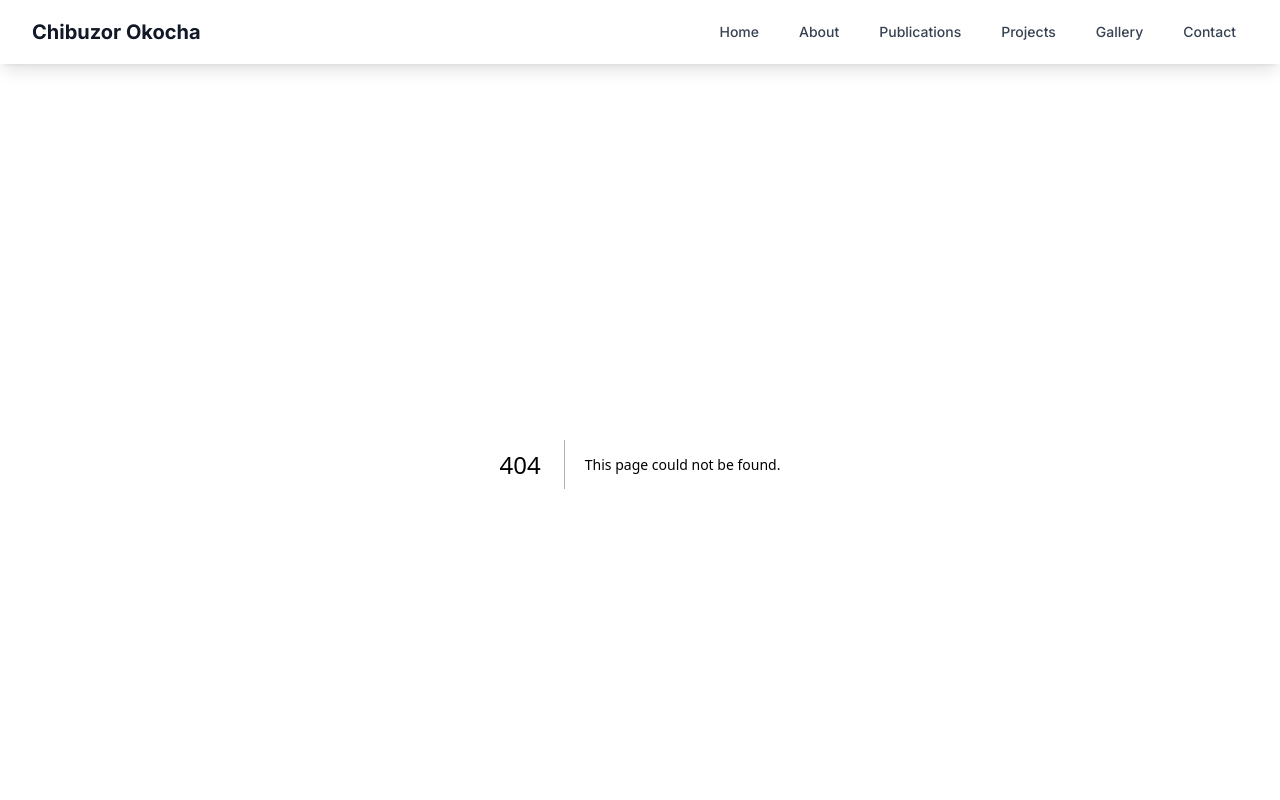
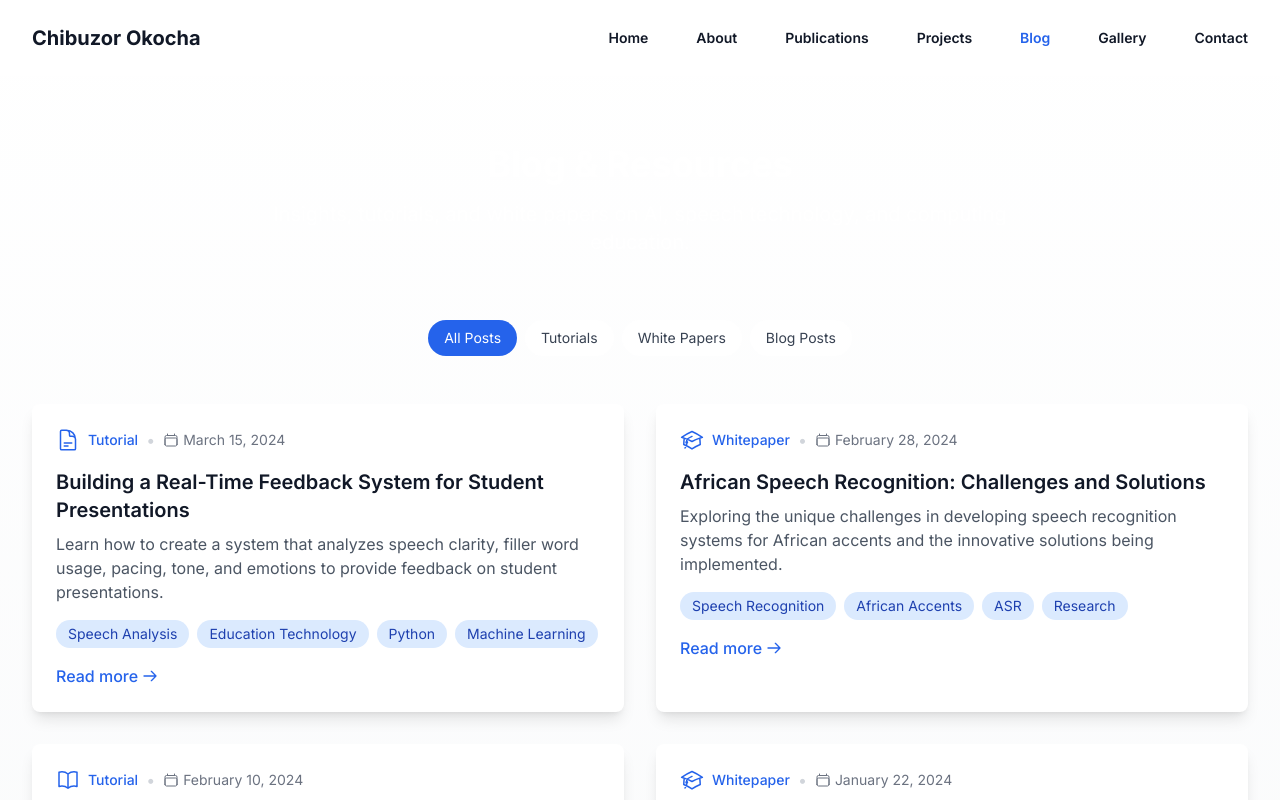
Before and after one commit to unruli/Portfolio-website, a Next.js app: page /blog in a window 1280 px wide. Before the commit this address had no page. Shown: the top 800 px of the page. Built offline with nearby package versions, Linux system fonts and the light colour scheme.

Commit message:
Update blog page

```diff
--- /dev/null
+++ b/src/app/blog/page.tsx
@@ -0,0 +1,163 @@
+'use client'
+
+import * as React from 'react'
+import { motion } from 'framer-motion'
+import Link from 'next/link'
+import { CalendarIcon, DocumentTextIcon, BookOpenIcon, AcademicCapIcon } from '@heroicons/react/24/outline'
+
+// Sample blog posts data - you can replace with your actual content
+const blogPosts = [
+  {
+    id: 1,
+    title: 'Building a Real-Time Feedback System for Student Presentations',
+    excerpt: 'Learn how to create a system that analyzes speech clarity, filler word usage, pacing, tone, and emotions to provide feedback on student presentations.',
+    date: 'March 15, 2024',
+    category: 'tutorial',
+    icon: DocumentTextIcon,
+    link: '/blog/real-time-feedback-system',
+    tags: ['Speech Analysis', 'Education Technology', 'Python', 'Machine Learning'],
+  },
+  {
+    id: 2,
+    title: 'African Speech Recognition: Challenges and Solutions',
+    excerpt: 'Exploring the unique challenges in developing speech recognition systems for African accents and the innovative solutions being implemented.',
+    date: 'February 28, 2024',
+    category: 'whitepaper',
+    icon: AcademicCapIcon,
+    link: '/blog/african-speech-recognition',
+    tags: ['Speech Recognition', 'African Accents', 'ASR', 'Research'],
+  },
+  {
+    id: 3,
+    title: 'Integrating LLaMA 3 with Speech-to-Text for Creative Applications',
+    excerpt: 'A comprehensive guide on combining SpeechBrain for transcription with LLaMA 3 for creative text generation in applications like story writing.',
+    date: 'February 10, 2024',
+    category: 'tutorial',
+    icon: BookOpenIcon,
+    link: '/blog/llama3-speech-to-text',
+    tags: ['LLM', 'Speech-to-Text', 'LLaMA 3', 'SpeechBrain', 'Python'],
+  },
+  {
+    id: 4,
+    title: 'The Future of Multi-Agent Systems in Education',
+    excerpt: 'Examining how multi-agent systems can transform educational experiences through personalized learning, automated feedback, and intelligent tutoring.',
+    date: 'January 22, 2024',
+    category: 'whitepaper',
+    icon: AcademicCapIcon,
+    link: '/blog/multi-agent-education',
+    tags: ['Multi-Agent Systems', 'Education', 'AI', 'Future of Learning'],
+  },
+]
+
+const categories = [
+  { id: 'all', label: 'All Posts' },
+  { id: 'tutorial', label: 'Tutorials' },
+  { id: 'whitepaper', label: 'White Papers' },
+  { id: 'blog', label: 'Blog Posts' },
+]
+
+export default function Blog() {
+  const [selectedCategory, setSelectedCategory] = React.useState('all')
+
+  const filteredPosts = selectedCategory === 'all'
+    ? blogPosts
+    : blogPosts.filter(post => post.category === selectedCategory)
+
+  return (
+    <div className="min-h-screen py-20">
+      <div className="max-w-7xl mx-auto px-4 sm:px-6 lg:px-8">
+        <motion.div
+          initial={{ opacity: 0, y: 20 }}
+          animate={{ opacity: 1, y: 0 }}
+          transition={{ duration: 0.5 }}
+          className="text-center mb-16"
+        >
+          <h1 className="text-4xl font-bold text-white mb-4">
+            Blog & Resources
+          </h1>
+          <p className="text-xl text-white max-w-3xl mx-auto">
+            Insights, tutorials, and white papers on AI, speech technology, and computing education.
+          </p>
+        </motion.div>
+
+        {/* Category Filter */}
+        <div className="flex flex-wrap gap-2 justify-center mb-12">
+          {categories.map((category) => (
+            <button
+              key={category.id}
+              onClick={() => setSelectedCategory(category.id)}
+              className={`px-4 py-2 rounded-full text-sm capitalize transition-colors ${
+                selectedCategory === category.id
+                  ? 'bg-blue-600 text-white'
+                  : 'bg-white text-gray-700 hover:bg-gray-100 dark:bg-gray-800 dark:text-gray-300 dark:hover:bg-gray-700'
+              }`}
+            >
+              {category.label}
+            </button>
+          ))}
+        </div>
+
+        {/* Blog Posts Grid */}
+        <div className="grid grid-cols-1 md:grid-cols-2 gap-8">
+          {filteredPosts.map((post, index) => (
+            <motion.div
+              key={post.id}
+              initial={{ opacity: 0, y: 20 }}
+              animate={{ opacity: 1, y: 0 }}
+              transition={{ duration: 0.5, delay: index * 0.1 }}
+              className="bg-white dark:bg-gray-800 rounded-lg shadow-lg overflow-hidden hover:shadow-xl transition-shadow"
+            >
+              <div className="p-6">
+                <div className="flex items-center mb-4">
+                  <post.icon className="h-6 w-6 text-blue-600 dark:text-blue-400 mr-2" />
+                  <span className="text-sm font-medium text-blue-600 dark:text-blue-400 capitalize">
+                    {post.category}
+                  </span>
+                  <span className="mx-2 text-gray-300">•</span>
+                  <div className="flex items-center text-gray-500 dark:text-gray-400 text-sm">
+                    <CalendarIcon className="h-4 w-4 mr-1" />
+                    {post.date}
+                  </div>
+                </div>
+                <h3 className="text-xl font-semibold text-gray-900 dark:text-white mb-2">
+                  {post.title}
+                </h3>
+                <p className="text-gray-600 dark:text-gray-300 mb-4">
+                  {post.excerpt}
+                </p>
+                <div className="flex flex-wrap gap-2 mb-4">
+                  {post.tags.map((tag) => (
+                    <span
+                      key={tag}
+                      className="px-3 py-1 text-sm bg-blue-100 text-blue-800 dark:bg-blue-900 dark:text-blue-200 rounded-full"
+                    >
+                      {tag}
+                    </span>
+                  ))}
+                </div>
+                <Link
+                  href={post.link}
+                  className="inline-flex items-center text-blue-600 dark:text-blue-400 hover:text-blue-800 dark:hover:text-blue-300 font-medium"
+                >
+                  Read more
+                  <svg className="w-4 h-4 ml-1" fill="none" stroke="currentColor" viewBox="0 0 24 24" xmlns="http://www.w3.org/2000/svg">
+                    <path strokeLinecap="round" strokeLinejoin="round" strokeWidth={2} d="M14 5l7 7m0 0l-7 7m7-7H3" />
+                  </svg>
+                </Link>
+              </div>
+            </motion.div>
+          ))}
+        </div>
+
+        {/* Empty State */}
+        {filteredPosts.length === 0 && (
+          <div className="text-center py-12">
+            <DocumentTextIcon className="h-12 w-12 text-gray-400 mx-auto mb-4" />
+            <h3 className="text-xl font-medium text-gray-900 dark:text-white mb-2">No posts found</h3>
+            <p className="text-gray-500 dark:text-gray-400">Check back later for new content in this category.</p>
+          </div>
+        )}
+      </div>
+    </div>
+  )
+}
--- a/src/components/Navbar.tsx
+++ b/src/components/Navbar.tsx
@@ -1,6 +1,6 @@
 'use client'
 
-import { useState } from 'react'
+import * as React from 'react'
 import Link from 'next/link'
 import { usePathname } from 'next/navigation'
 import { Bars3Icon, XMarkIcon } from '@heroicons/react/24/outline'
@@ -10,74 +10,77 @@ const navigation = [
   { name: 'About', href: '/about' },
   { name: 'Publications', href: '/publications' },
   { name: 'Projects', href: '/projects' },
+  { name: 'Blog', href: '/blog' },
   { name: 'Gallery', href: '/gallery' },
   { name: 'Contact', href: '/contact' },
 ]
 
 export default function Navbar() {
-  const [mobileMenuOpen, setMobileMenuOpen] = useState(false)
+  const [mobileMenuOpen, setMobileMenuOpen] = React.useState(false)
   const pathname = usePathname()
 
   return (
-    <nav className="fixed top-0 left-0 right-0 z-50 bg-white dark:bg-gray-900 shadow-lg">
-      <div className="max-w-7xl mx-auto px-4 sm:px-6 lg:px-8">
-        <div className="flex justify-between h-16">
-          <div className="flex">
-            <Link
-              href="/"
-              className="flex items-center text-xl font-bold text-gray-900 dark:text-white"
-            >
-              Chibuzor Okocha
+    <header className="fixed inset-x-0 top-0 z-50 bg-white/80 dark:bg-gray-900/80 backdrop-blur-sm">
+      <nav className="flex items-center justify-between p-6 lg:px-8" aria-label="Global">
+        <div className="flex lg:flex-1">
+          <Link href="/" className="-m-1.5 p-1.5">
+            <span className="text-xl font-bold text-gray-900 dark:text-white">Chibuzor Okocha</span>
           </Link>
         </div>
-
-          {/* Desktop Navigation */}
-          <div className="hidden md:flex items-center space-x-4">
+        <div className="flex lg:hidden">
+          <button
+            type="button"
+            className="-m-2.5 inline-flex items-center justify-center rounded-md p-2.5 text-gray-700 dark:text-gray-200"
+            onClick={() => setMobileMenuOpen(true)}
+          >
+            <span className="sr-only">Open main menu</span>
+            <Bars3Icon className="h-6 w-6" aria-hidden="true" />
+          </button>
+        </div>
+        <div className="hidden lg:flex lg:gap-x-12">
           {navigation.map((item) => (
             <Link
               key={item.name}
               href={item.href}
-                className={`px-3 py-2 rounded-md text-sm font-medium ${
+              className={`text-sm font-semibold leading-6 ${
                 pathname === item.href
-                    ? 'bg-blue-600 text-white'
-                    : 'text-gray-700 hover:bg-gray-100 dark:text-gray-300 dark:hover:bg-gray-800'
+                  ? 'text-blue-600 dark:text-blue-400'
+                  : 'text-gray-900 dark:text-gray-200 hover:text-gray-600 dark:hover:text-gray-300'
               }`}
             >
               {item.name}
             </Link>
           ))}
         </div>
-
-          {/* Mobile menu button */}
-          <div className="md:hidden flex items-center">
+      </nav>
+      {/* Mobile menu */}
+      <div className={`lg:hidden ${mobileMenuOpen ? 'fixed inset-0 z-50' : 'hidden'}`}>
+        <div className="fixed inset-0 bg-gray-900/80" />
+        <div className="fixed inset-y-0 right-0 z-50 w-full overflow-y-auto bg-white dark:bg-gray-900 px-6 py-6 sm:max-w-sm sm:ring-1 sm:ring-gray-900/10">
+          <div className="flex items-center justify-between">
+            <Link href="/" className="-m-1.5 p-1.5">
+              <span className="text-xl font-bold text-gray-900 dark:text-white">Chibuzor Okocha</span>
+            </Link>
             <button
               type="button"
-              className="inline-flex items-center justify-center p-2 rounded-md text-gray-700 hover:bg-gray-100 dark:text-gray-300 dark:hover:bg-gray-800"
-              onClick={() => setMobileMenuOpen(!mobileMenuOpen)}
+              className="-m-2.5 rounded-md p-2.5 text-gray-700 dark:text-gray-200"
+              onClick={() => setMobileMenuOpen(false)}
             >
-              <span className="sr-only">Open main menu</span>
-              {mobileMenuOpen ? (
-                <XMarkIcon className="block h-6 w-6" aria-hidden="true" />
-              ) : (
-                <Bars3Icon className="block h-6 w-6" aria-hidden="true" />
-              )}
+              <span className="sr-only">Close menu</span>
+              <XMarkIcon className="h-6 w-6" aria-hidden="true" />
             </button>
           </div>
-        </div>
-      </div>
-
-      {/* Mobile menu */}
-      {mobileMenuOpen && (
-        <div className="md:hidden">
-          <div className="px-2 pt-2 pb-3 space-y-1">
+          <div className="mt-6 flow-root">
+            <div className="-my-6 divide-y divide-gray-500/10">
+              <div className="space-y-2 py-6">
                 {navigation.map((item) => (
                   <Link
                     key={item.name}
                     href={item.href}
-                className={`block px-3 py-2 rounded-md text-base font-medium ${
+                    className={`-mx-3 block rounded-lg px-3 py-2 text-base font-semibold leading-7 ${
                       pathname === item.href
-                    ? 'bg-blue-600 text-white'
-                    : 'text-gray-700 hover:bg-gray-100 dark:text-gray-300 dark:hover:bg-gray-800'
+                        ? 'text-blue-600 dark:text-blue-400'
+                        : 'text-gray-900 dark:text-gray-200 hover:bg-gray-50 dark:hover:bg-gray-800'
                     }`}
                     onClick={() => setMobileMenuOpen(false)}
                   >
@@ -86,7 +89,9 @@ export default function Navbar() {
                 ))}
               </div>
             </div>
-      )}
-    </nav>
+          </div>
+        </div>
+      </div>
+    </header>
   )
 }
```
Lines whose indentation alone changed are shown as unchanged.
